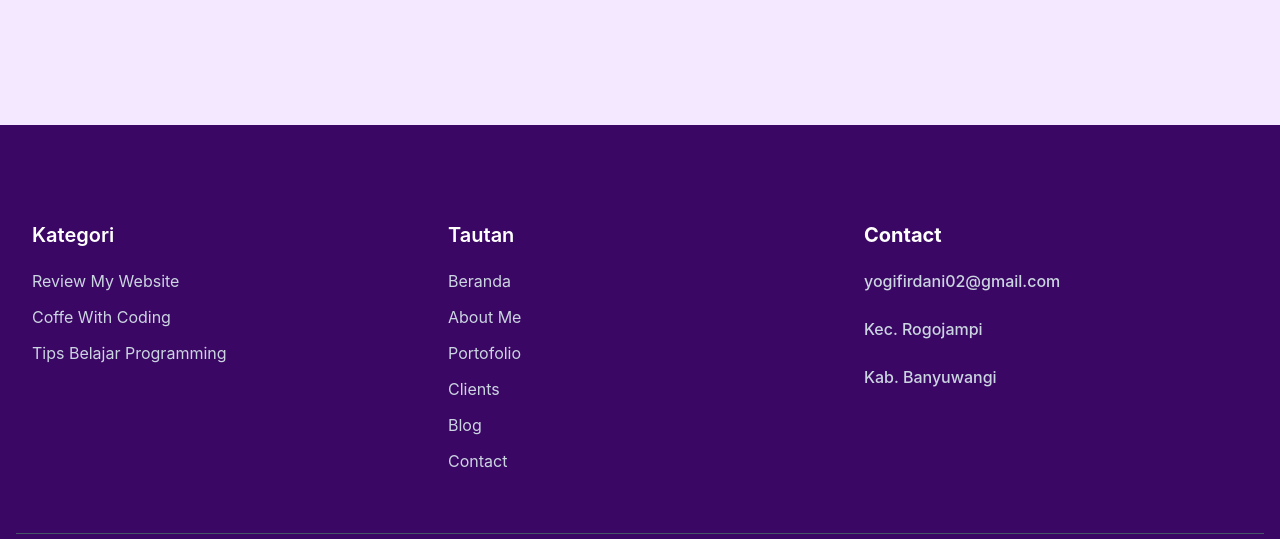
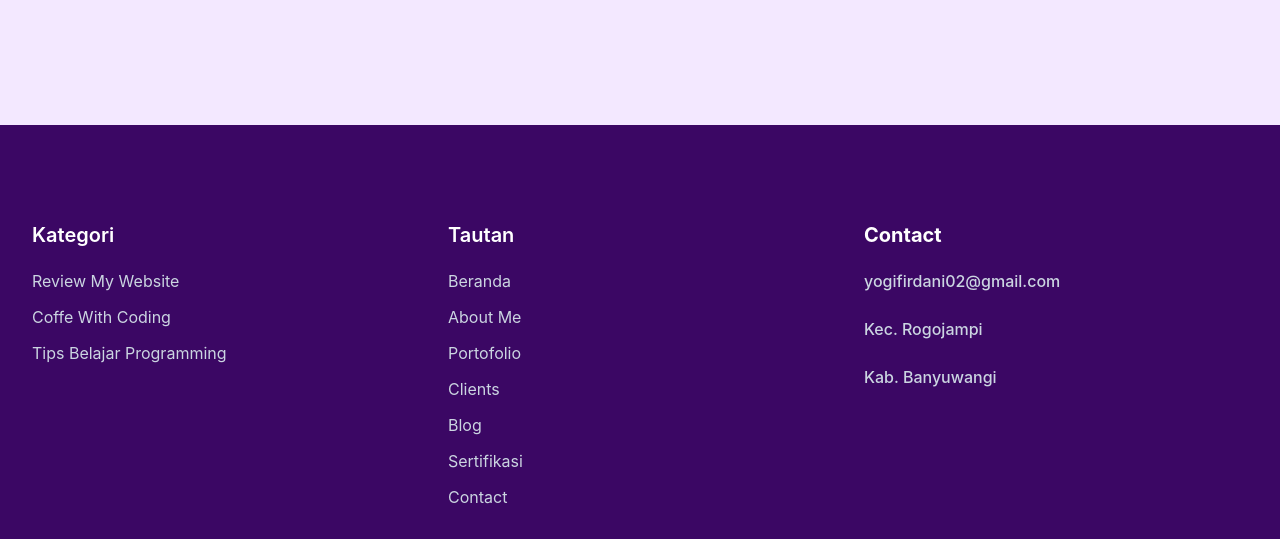
Before and after one commit to yogifirdani/portofolio, a website: page index.html in a window 1280 px wide. Shown: the part 5330-5869 px from the top of the page. Drawn offline with Linux system fonts and the light colour scheme.

Commit message:
before for same

```diff
--- a/index.html
+++ b/index.html
@@ -646,6 +646,9 @@
                             <a href="#blog" class="inline-block text-base hover:text-purple-500 mb-3">Blog</a>
                         </li>
                         <li>
+                            <a href="#sertifikat" class="inline-block text-base hover:text-purple-500 mb-3">Sertifikasi</a>
+                        </li>
+                        <li>
                             <a href="#contact" class="inline-block text-base hover:text-purple-500 mb-3">Contact</a>
                         </li>
                     </ul>
```
